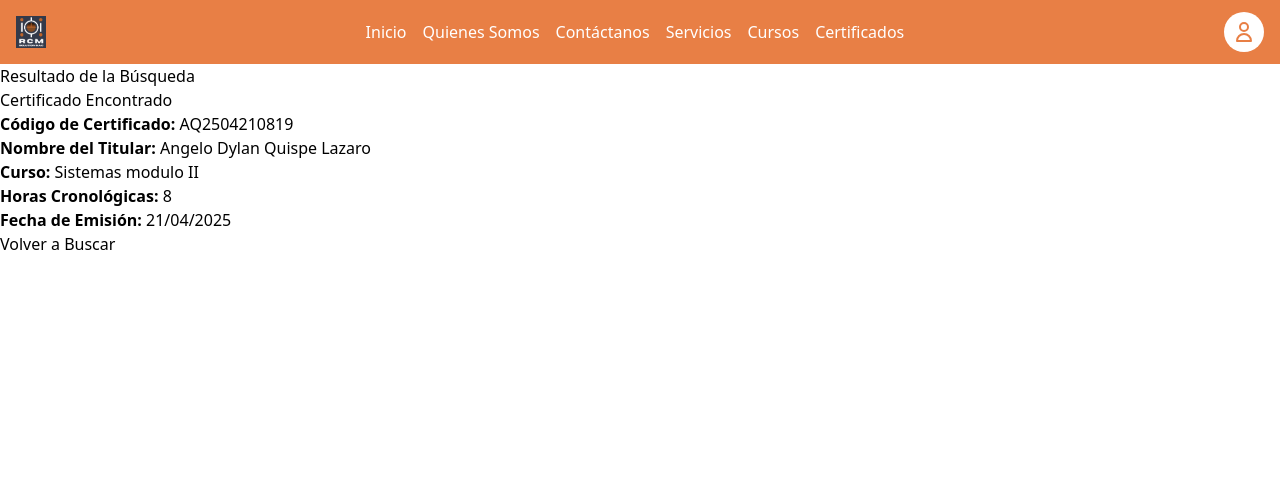
After one commit to DylanQL/dampro_project, a Django app: a page that uses system/templates/system/certificado_detail.html in a window 1280 px wide. The commit adds this page. Shown: the top 496 px of the page. Run offline with Django 5.2, Linux system fonts and the light colour scheme; data comes from the database, SQL or seed files in the repository; some libraries are stand-ins or nearby versions.

Commit message:
Añadiendo un template de resuldados de busqueda de un certificado

```diff
--- /dev/null
+++ b/system/templates/system/certificado_detail.html
@@ -0,0 +1,37 @@
+{% extends 'system/base.html' %}
+
+{% block title %}Detalle del Certificado – Dampro SAC{% endblock %}
+
+{% block content %}
+<section id="certificado-detail" class="certificado-detail">
+  <h1>Resultado de la Búsqueda</h1>
+
+  {% if error %}
+    <div class="error-message">
+      <p>{{ error }}</p>
+      <a href="{% url 'system:certificados' %}" class="btn-back">Volver a Buscar</a>
+    </div>
+  {% endif %}
+
+  {% if certificado %}
+    <div class="certificado-result">
+      <h2>Certificado Encontrado</h2>
+      <div class="certificado-details">
+        <div class="certificado-info">
+          <p><strong>Código de Certificado:</strong> {{ certificado.cert_code }}</p>
+          <p><strong>Nombre del Titular:</strong>
+            {{ certificado.usuario.first_name }}
+            {% if certificado.usuario.middle_name %}{{ certificado.usuario.middle_name }}{% endif %}
+            {{ certificado.usuario.last_name }}
+            {% if certificado.usuario.second_last_name %}{{ certificado.usuario.second_last_name }}{% endif %}
+          </p>
+          <p><strong>Curso:</strong> {{ certificado.course.name }}</p>
+          <p><strong>Horas Cronológicas:</strong> {{ certificado.chronological_hours }}</p>
+          <p><strong>Fecha de Emisión:</strong> {{ certificado.creation_date|date:"d/m/Y" }}</p>
+        </div>
+      </div>
+      <a href="{% url 'system:certificados' %}" class="btn-back">Volver a Buscar</a>
+    </div>
+  {% endif %}
+</section>
+{% endblock %}
--- a/system/urls.py
+++ b/system/urls.py
@@ -14,6 +14,7 @@ urlpatterns = [
     path('servicios/', views.servicios, name='servicios'),
     path('cursos/', views.cursos, name='cursos'),
     path('certificados/', views.certificados, name='certificados'),
+    path('certificados/<str:cert_code>/', views.certificado_detail, name='certificado_detail'),
 
     path('dashboard/usuarios/',       views.gestion_usuarios, name='gestion_usuarios'),
     path('dashboard/usuarios/add/',   views.add_usuario,      name='add_usuario'),
--- a/system/views.py
+++ b/system/views.py
@@ -27,19 +27,27 @@ def cursos(request):
 def certificados(request):
     """
     Página para verificar certificados mediante su código.
-    Si se proporciona un código, busca el certificado correspondiente.
+    Si se proporciona un código, redirecciona a la vista de detalle del certificado.
+    """
+    if 'cert_code' in request.GET:
+        cert_code = request.GET.get('cert_code').strip()
+        return redirect('system:certificado_detail', cert_code=cert_code)
+
+    return render(request, 'system/certificados.html')
+
+def certificado_detail(request, cert_code):
+    """
+    Página que muestra el detalle de un certificado específico.
     """
     certificado = None
     error = None
 
-    if 'cert_code' in request.GET:
-        cert_code = request.GET.get('cert_code').strip()
-        try:
-            certificado = Certificate.objects.select_related('usuario', 'course').get(cert_code=cert_code)
-        except Certificate.DoesNotExist:
-            error = f"No se encontró ningún certificado con el código: {cert_code}"
+    try:
+        certificado = Certificate.objects.select_related('usuario', 'course').get(cert_code=cert_code)
+    except Certificate.DoesNotExist:
+        error = f"No se encontró ningún certificado con el código: {cert_code}"
 
-    return render(request, 'system/certificados.html', {
+    return render(request, 'system/certificado_detail.html', {
         'certificado': certificado,
         'error': error
     })
```
Also changed, not shown: system/templates/system/certificados.html (+0 -27 lines).
